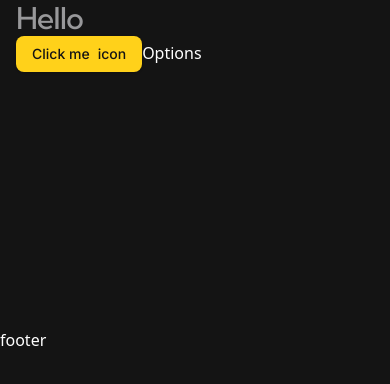
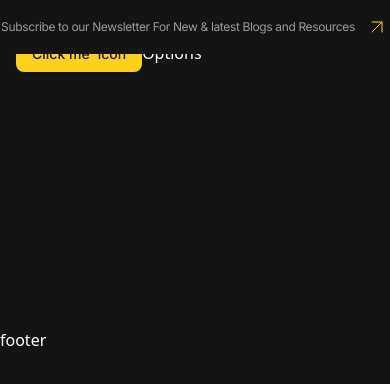
Before and after one commit to MaxHuynh-Dev/FutureTech, a Next.js app: page / in a window 390 px wide. Shown: the top 384 px of the page. Built offline with nearby package versions, Linux system fonts and the light colour scheme.

Commit message:
Refactor Header component to improve layout and styling; update text size variant in UI text module for better responsiveness.

```diff
--- a/src/components/ui/text.tsx
+++ b/src/components/ui/text.tsx
@@ -5,10 +5,10 @@ import * as React from 'react';
 const textVariants = cva('text-foreground transition-colors duration-200', {
   variants: {
     size: {
-      //   12: 'text-xs',
+      12: 'tracking-[-0.36px] text-[12px]/[1.5] laptop:tracking-[-0.42px] laptop:text-[14px] desktop:tracking-[-0.54px] desktop:text-[18px]',
       //   14: 'text-sm',
       16: 'text-base',
-      //   18: 'text-lg',
+      // 18: 'text-lg',
 
       //   20: 'text-xl laptop:text-2xl',
       //   24: 'text-2xl laptop:text-3xl',
--- a/src/layout/Header/index.tsx
+++ b/src/layout/Header/index.tsx
@@ -1,16 +1,26 @@
-import { Container } from '@Components/Container';
-import ImagePlaceHolder from '@Components/ImagePlaceHolder';
-import { ROUTER } from '@Constants/router';
-import Link from 'next/link';
+// import { Container } from '@Components/Container';
+// import ImagePlaceHolder from '@Components/ImagePlaceHolder';
+// import { ROUTER } from '@Constants/router';
+// import Link from 'next/link';
 import type React from 'react';
 
 import Text from '@/components/ui/text';
-import s from './header.module.scss';
+import { ArrowUpRight } from 'lucide-react';
 
 function Header(): React.ReactElement {
   return (
-    <div className={s.header}>
-      <Container>
+    <div className={'fixed top-0 left-0 w-full z-10'}>
+      <div
+        className={
+          'bg-dark-08 flex items-center justify-center gap-[10px] py-[15px] laptop:py-[12px] desktop:py-[20px] '
+        }
+      >
+        <Text color={'grey-60'} size={12}>
+          Subscribe to our Newsletter For New & latest Blogs and Resources
+        </Text>
+        <ArrowUpRight color="#ffd700" strokeWidth={1} className="w-6 h-6" />
+      </div>
+      {/* <Container>
         <div className={s.header_container}>
           <Link href="/" className={s.header_logo}>
             <ImagePlaceHolder src="/images/logo.png" alt="Logo" width={148} height={63} />
@@ -27,7 +37,7 @@ function Header(): React.ReactElement {
             ))}
           </ul>
         </div>
-      </Container>
+      </Container> */}
     </div>
   );
 }
--- a/src/layout/MainLayout/index.tsx
+++ b/src/layout/MainLayout/index.tsx
@@ -1,14 +1,14 @@
 import GridDebug from '@Components/GridDebug';
 import LenisScroll from '@Components/ReactLenis';
 // import Animate from '@Layout/Animate';
-// import Header from '@Layout/Header';
+import Header from '@Layout/Header';
 import type { PropsWithChildren } from 'react';
 import React from 'react';
 
 export default function MainLayout({ children }: PropsWithChildren): React.ReactElement {
   return (
     <React.Fragment>
-      {/* <Header /> */}
+      <Header />
       <LenisScroll>
         {/* <Animate>{children}</Animate> */}
         {children}
```
